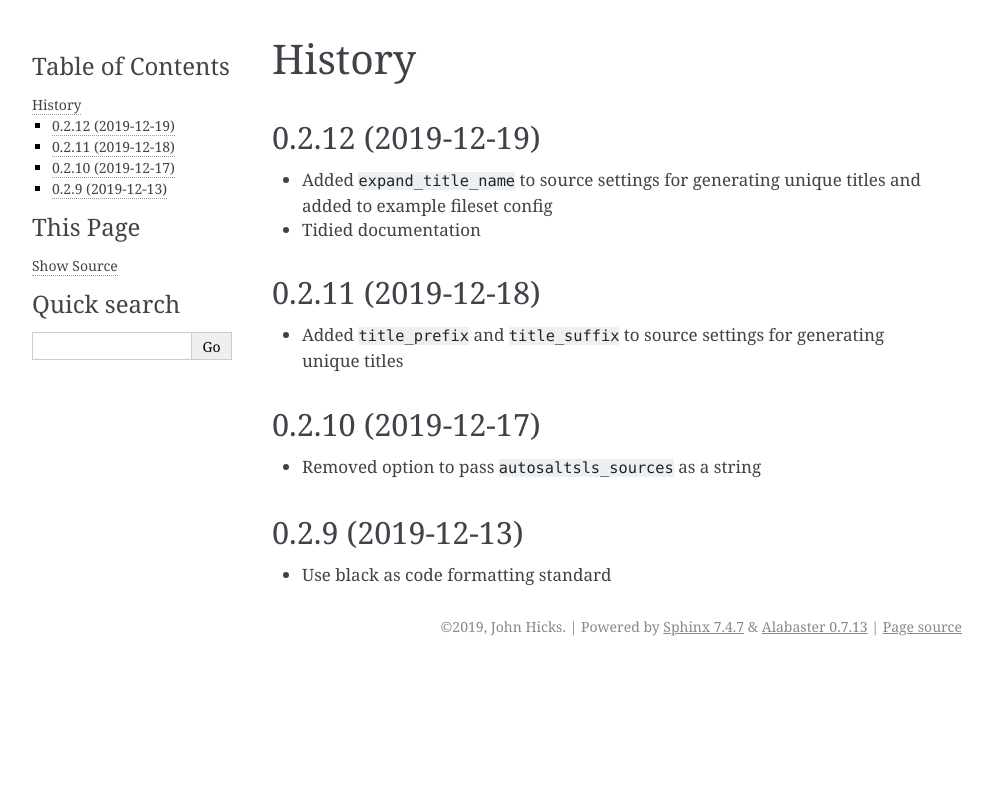
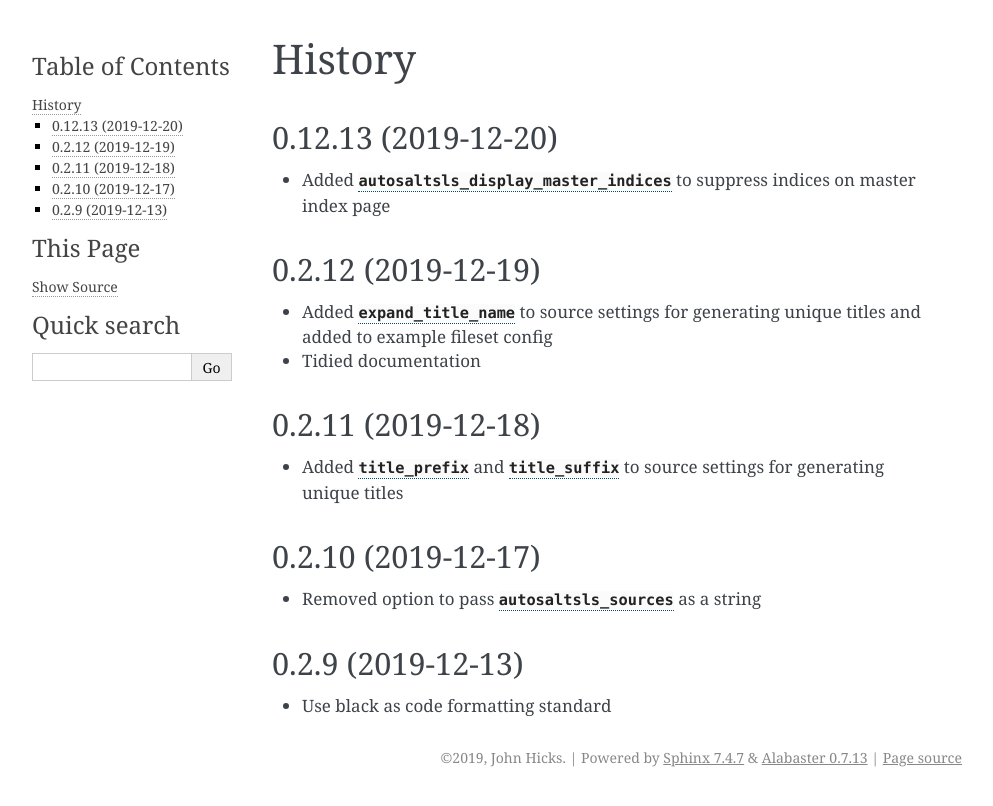
Before and after one commit to Tanoti/sphinxcontrib-autosaltsls, a Sphinx documentation site: the page built from docs/history.rst, in a window 1280 px wide. Shown: the top 806 px of the page, without its empty margins (148-1141 px from the left). Built offline with Sphinx 7.4.7, drawn with Linux system fonts in a browser that asks for light colours; the version number is read from the project's files by our own code.

Commit message:
Added ``autosaltsls_display_master_indices`` option

```diff
--- a/HISTORY.rst
+++ b/HISTORY.rst
@@ -1,21 +1,26 @@
 History
 ========
+
+0.12.13 (2019-12-20)
+--------------------
+
+* Added :confval:`autosaltsls_display_master_indices` to suppress indices on master index page
 
 0.2.12 (2019-12-19)
 --------------------
 
-* Added ``expand_title_name`` to source settings for generating unique titles and added to example fileset config
+* Added :confval:`expand_title_name` to source settings for generating unique titles and added to example fileset config
 * Tidied documentation
 
 0.2.11 (2019-12-18)
 --------------------
 
-* Added ``title_prefix`` and ``title_suffix`` to source settings for generating unique titles
+* Added :confval:`title_prefix` and :confval:`title_suffix` to source settings for generating unique titles
 
 0.2.10 (2019-12-17)
 --------------------
 
-* Removed option to pass ``autosaltsls_sources`` as a string
+* Removed option to pass :confval:`autosaltsls_sources` as a string
 
 0.2.9 (2019-12-13)
 -------------------
```
Also changed, not shown: docs/configuration.rst (+14 -7 lines), example/docs/index.rst (+0 -9 lines), 3 other files.
